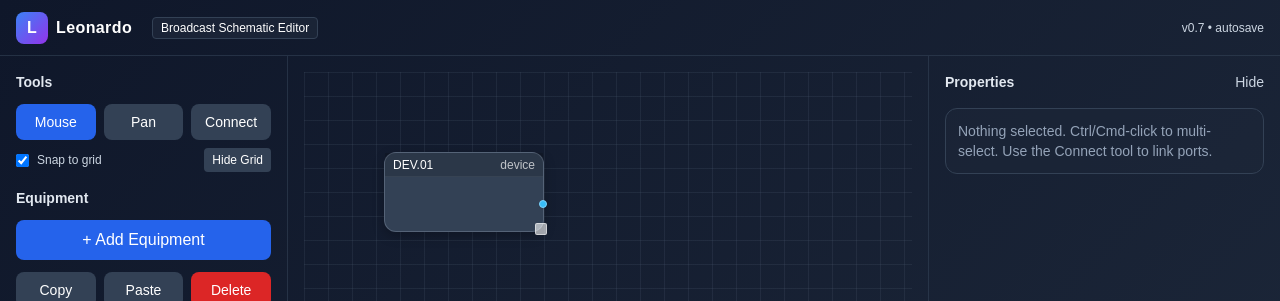
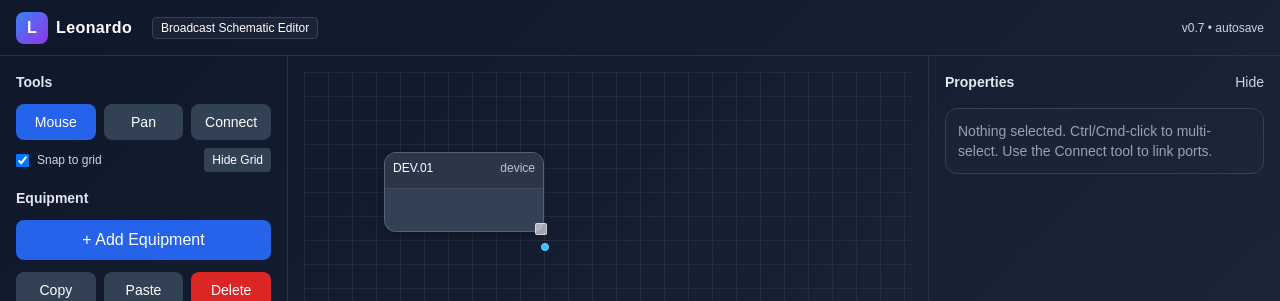
Before and after one commit to kikulik/Leonardo, a React (Vite) app in the folder frontend/: page / in a window 1280 px wide. Both pictures are taken after a click on the button "Run". Shown: the top 301 px of the page. Built offline with nearby package versions, Linux system fonts and the light colour scheme.

Commit message:
Update Canvas.tsx

```diff
--- a/frontend/src/components/Canvas.tsx
+++ b/frontend/src/components/Canvas.tsx
@@ -24,27 +24,30 @@ type Props = {
 
 const BOX_W = 160;
 const BOX_H = 80;
-const HEADER_H = 24; // ← ports live below this; use it for precise Y
+const HEADER_H = 36; // a bit taller to fit manufacturer/model
+const PORT_D = 8; // dot size (px)
+const PORT_R = PORT_D / 2;
 
-// Port endpoint in WORLD coordinates (unscaled/untranslated)
+// Port center in WORLD coords, matching the absolute pin placement below
 function portWorldPos(device: Device, portName: string, dir: "IN" | "OUT") {
   const w = device.w ?? BOX_W;
   const h = device.h ?? BOX_H;
-
-  // Ports are rendered inside a content area of height (h - HEADER_H)
-  const contentH = Math.max(0, h - HEADER_H);
-  const inPorts = (device.ports ?? []).filter((p) => p.direction === "IN");
-  const outPorts = (device.ports ?? []).filter((p) => p.direction === "OUT");
+  const INs = (device.ports ?? []).filter((p) => p.direction === "IN");
+  const OUTs = (device.ports ?? []).filter((p) => p.direction === "OUT");
 
   if (dir === "IN") {
-    const idx = inPorts.findIndex((p) => p.name === portName);
-    const yWithin = ((idx + 1) * contentH) / (inPorts.length + 1);
-    // Dot sits half outside with CSS (-ml-1). Center it ~4px outside the box.
-    return { x: (device.x ?? 0) - 4, y: (device.y ?? 0) + HEADER_H + yWithin };
+    const idx = INs.findIndex((p) => p.name === portName);
+    const y = (device.y ?? 0) + HEADER_H + ((idx + 1) * (h - HEADER_H)) / (INs.length + 1);
+    // Center should sit exactly on the left edge x
+    const x = (device.x ?? 0);
+    return { x, y };
+  } else {
+    const idx = OUTs.findIndex((p) => p.name === portName);
+    const y = (device.y ?? 0) + HEADER_H + ((idx + 1) * (h - HEADER_H)) / (OUTs.length + 1);
+    // Center should sit exactly on the right edge x + w
+    const x = (device.x ?? 0) + w;
+    return { x, y };
   }
-  const idx = outPorts.findIndex((p) => p.name === portName);
-  const yWithin = ((idx + 1) * contentH) / (outPorts.length + 1);
-  return { x: (device.x ?? 0) + w + 4, y: (device.y ?? 0) + HEADER_H + yWithin };
 }
 
 export function Canvas({
@@ -67,7 +70,7 @@ export function Canvas({
   const wrapRef = useRef<HTMLDivElement | null>(null);
 
   // GRID overlay (view-space)
-  const gridCell = Math.max(8, Math.round(24 * zoom)); // scale with zoom
+  const gridCell = Math.max(8, Math.round(24 * zoom));
   const gridPosX = ((pan.x % gridCell) + gridCell) % gridCell;
   const gridPosY = ((pan.y % gridCell) + gridCell) % gridCell;
 
@@ -127,7 +130,6 @@ export function Canvas({
   const [pending, setPending] = useState<null | { from: { deviceId: string; portName: string } }>(null);
 
   function handlePortClick(d: Device, p: Port) {
-    // auto-connect behavior kicks in when clicking ports
     if (p.direction === "OUT") {
       setPending({ from: { deviceId: d.id, portName: p.name } });
     } else if (p.direction === "IN" && pending) {
@@ -191,11 +193,9 @@ export function Canvas({
         ref={wrapRef}
         className="absolute inset-0"
         onMouseDown={(e) => {
-          // start panning with right-click or Pan tool
           if (e.button === 2 || mode === "pan") {
             setPanning({ sx: e.clientX, sy: e.clientY, px: pan.x, py: pan.y });
           } else if (e.button === 0) {
-            // click empty area → clear selection
             if (e.target === wrapRef.current) onClearSelection();
           }
         }}
@@ -212,7 +212,7 @@ export function Canvas({
           transformOrigin: "0 0",
         }}
       >
-        {/* connections (curves) */}
+        {/* connections */}
         <svg width="100%" height="100%" className="absolute inset-0 pointer-events-none">
           {graph.connections.map((c) => {
             const Adev = deviceMap.get(c.from.deviceId)!;
@@ -234,6 +234,12 @@ export function Canvas({
           const h = d.h ?? BOX_H;
           const selected = selectedIds.has(d.id);
           const deviceColor = d.color || "#334155";
+          const INs = (d.ports ?? []).filter(p => p.direction === "IN");
+          const OUTs = (d.ports ?? []).filter(p => p.direction === "OUT");
+
+          // helper to compute the vertical center for index
+          const vCenter = (idx: number, total: number) =>
+            HEADER_H + ((idx + 1) * (h - HEADER_H)) / (total + 1);
 
           return (
             <div
@@ -251,7 +257,6 @@ export function Canvas({
               }}
               onMouseDown={(e) => {
                 if (e.button !== 0) return;
-                // start drag
                 const ids = e.shiftKey || e.metaKey || e.ctrlKey
                   ? Array.from(new Set([...selectedIds, d.id]))
                   : [d.id];
@@ -270,42 +275,58 @@ export function Canvas({
                 });
               }}
             >
-              {/* header */}
-              <div className="text-[12px] px-2 py-1 flex items-center justify-between"
-                   style={{ height: HEADER_H, lineHeight: "20px", background: "rgba(0,0,0,0.15)", borderBottom: "1px solid rgba(255,255,255,0.06)" }}>
-                <div className="font-medium">{d.customName ?? d.id}</div>
-                <div className="opacity-70">{d.type}</div>
+              {/* header (taller; now includes manufacturer + model) */}
+              <div className="px-2 py-1.5 border-b border-white/10" style={{ background: "rgba(0,0,0,0.15)", height: HEADER_H }}>
+                <div className="text-[12px] flex items-center justify-between">
+                  <div className="font-medium truncate">{d.customName ?? d.id}</div>
+                  <div className="opacity-70 ml-2 truncate">{d.type}</div>
+                </div>
+                <div className="text-[10px] opacity-85 mt-0.5 truncate">
+                  {(d as any).manufacturer || ""}{((d as any).manufacturer && (d as any).model) ? " • " : ""}{(d as any).model || ""}
+                </div>
               </div>
 
-              {/* ports row */}
+              {/* ports area uses exact math; pins are absolutely positioned */}
               <div className="relative w-full" style={{ height: `calc(100% - ${HEADER_H}px)` }}>
-                {/* left (IN) */}
-                <div className="absolute left-0 top-0 bottom-0 w-3 flex flex-col items-start justify-evenly">
-                  {(d.ports ?? []).filter(p => p.direction === "IN").map((p) => (
+                {/* IN pins (left) */}
+                {INs.map((p, idx) => {
+                  const cy = vCenter(idx, INs.length);
+                  return (
                     <div
                       key={p.name}
-                      className="group cursor-crosshair -ml-1"
-                      onClick={() => handlePortClick(d, p)}
                       title={`${p.type} IN: ${p.name}`}
+                      className="absolute cursor-crosshair"
+                      style={{
+                        left: -PORT_R, // center exactly on left edge
+                        top: cy - PORT_R,
+                        width: PORT_D, height: PORT_D,
+                      }}
+                      onClick={(e) => { e.stopPropagation(); handlePortClick(d, p); }}
                     >
-                      <div className="w-2 h-2 rounded-full bg-emerald-400 border border-emerald-300 shadow-sm group-hover:scale-125 transition-transform" />
+                      <div className="w-full h-full rounded-full border border-emerald-300 bg-emerald-400 shadow-sm" />
                     </div>
-                  ))}
-                </div>
+                  );
+                })}
 
-                {/* right (OUT) */}
-                <div className="absolute right-0 top-0 bottom-0 w-3 flex flex-col items-end justify-evenly">
-                  {(d.ports ?? []).filter(p => p.direction === "OUT").map((p) => (
+                {/* OUT pins (right) */}
+                {OUTs.map((p, idx) => {
+                  const cy = vCenter(idx, OUTs.length);
+                  return (
                     <div
                       key={p.name}
-                      className="group cursor-crosshair -mr-1"
-                      onClick={() => handlePortClick(d, p)}
                       title={`${p.type} OUT: ${p.name}`}
+                      className="absolute cursor-crosshair"
+                      style={{
+                        left: w - PORT_R, // center exactly on right edge
+                        top: cy - PORT_R,
+                        width: PORT_D, height: PORT_D,
+                      }}
+                      onClick={(e) => { e.stopPropagation(); handlePortClick(d, p); }}
                     >
-                      <div className="w-2 h-2 rounded-full bg-sky-400 border border-sky-300 shadow-sm group-hover:scale-125 transition-transform" />
+                      <div className="w-full h-full rounded-full border border-sky-300 bg-sky-400 shadow-sm" />
                     </div>
-                  ))}
-                </div>
+                  );
+                })}
               </div>
 
               {/* resize handle */}
@@ -324,8 +345,7 @@ export function Canvas({
 
       {/* diagnostics */}
       <div className="absolute bottom-2 right-3 text-[11px] text-slate-200 bg-black/40 px-2 py-1 rounded border border-white/10">
-        {devices.length} devices • {graph.connections.length} connections
-        {snapEnabled ? " • snap: ON" : " • snap: OFF"}
+        {devices.length} devices • {graph.connections.length} connections {snapEnabled ? "• snap: ON" : "• snap: OFF"}
       </div>
 
       {/* hint */}
```
